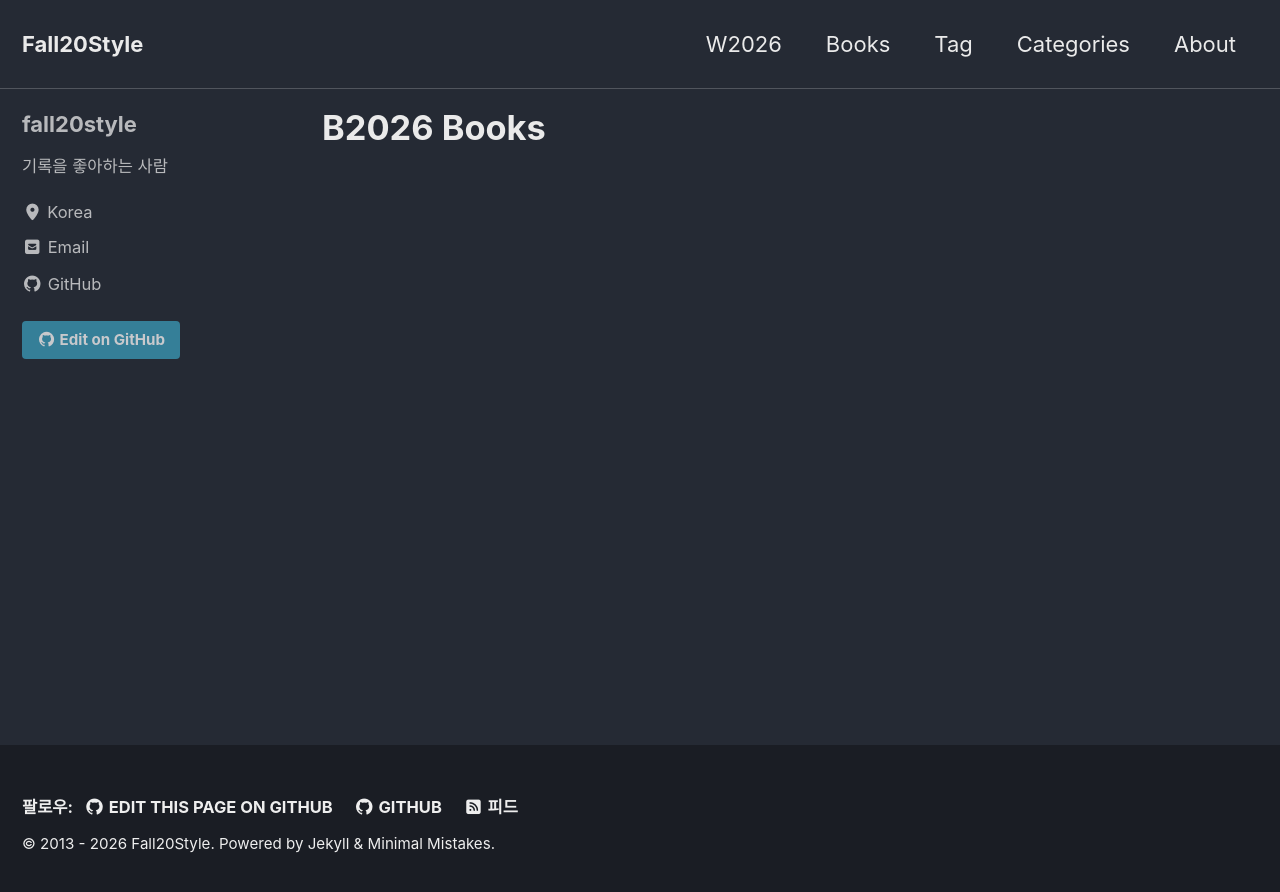
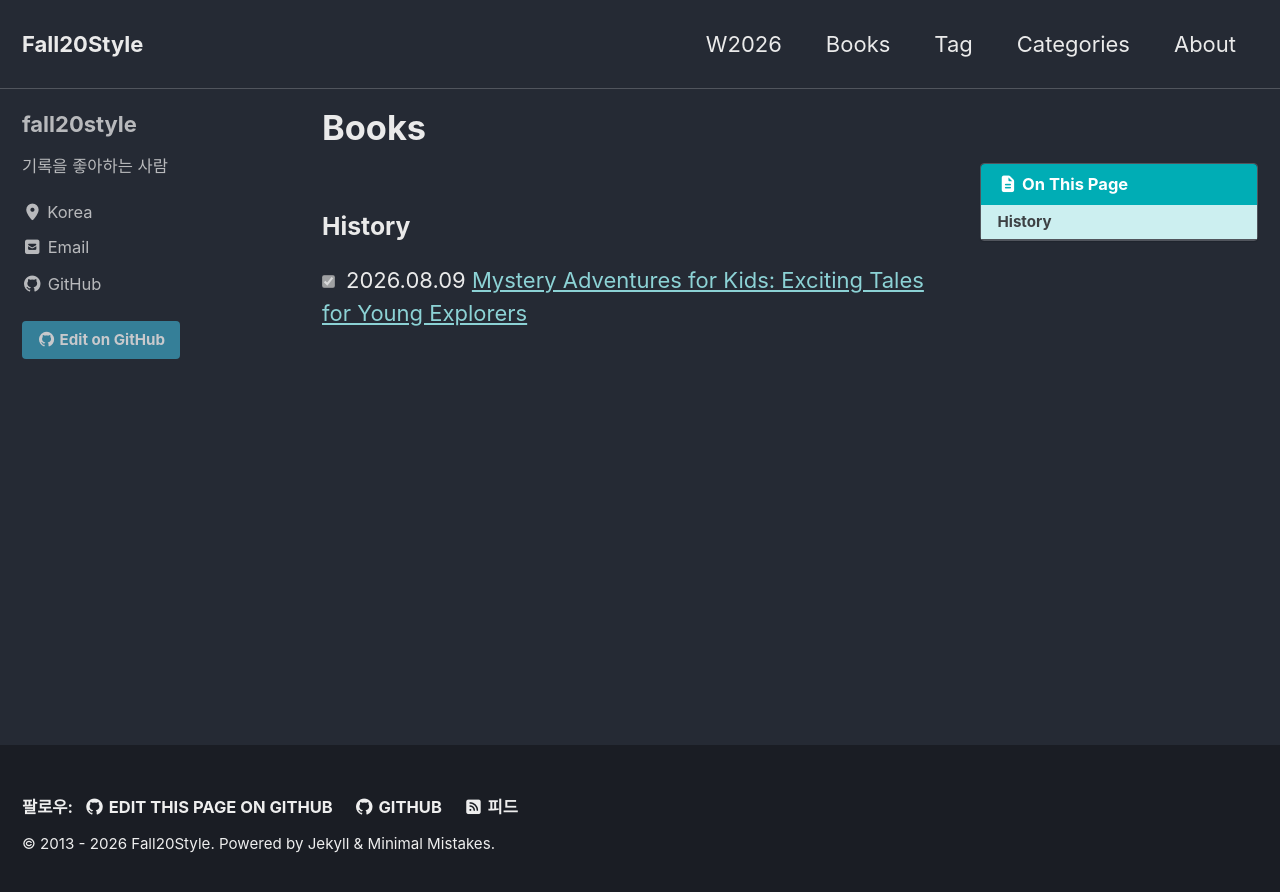
Before and after one commit to fall20style/fall20style.github.io, a Jekyll site: the page built from B2026.md, in a window 1280 px wide. Shown: the top 892 px of the page. Built offline with Jekyll 4.4.1, drawn with Linux system fonts in a browser that asks for light colours; cached includes are drawn as plain includes.

Commit message:
Update B2026.md

```diff
--- a/B2026.md
+++ b/B2026.md
@@ -1,10 +1,12 @@
 ---
-title: "B2026 Books"
-layout: category
+title: "Books"
+layout: single
 permalink: /B2026/
-taxonomy: B2026
+comments: false
+toc: true
+toc_sticky: true
 author_profile: true
 ---
 
-{% assign posts = site.categories.B2026 %}
-{% for post in posts %} {% include archive.html type=page.entries_layout %} {% endfor %}
+### History
+- [X] 2026.08.09 [Mystery Adventures for Kids: Exciting Tales for Young Explorers](https://freekidsbooks.org/mystery-adventures-for-kids-exciting-tales-for-young-explorers/)
```
